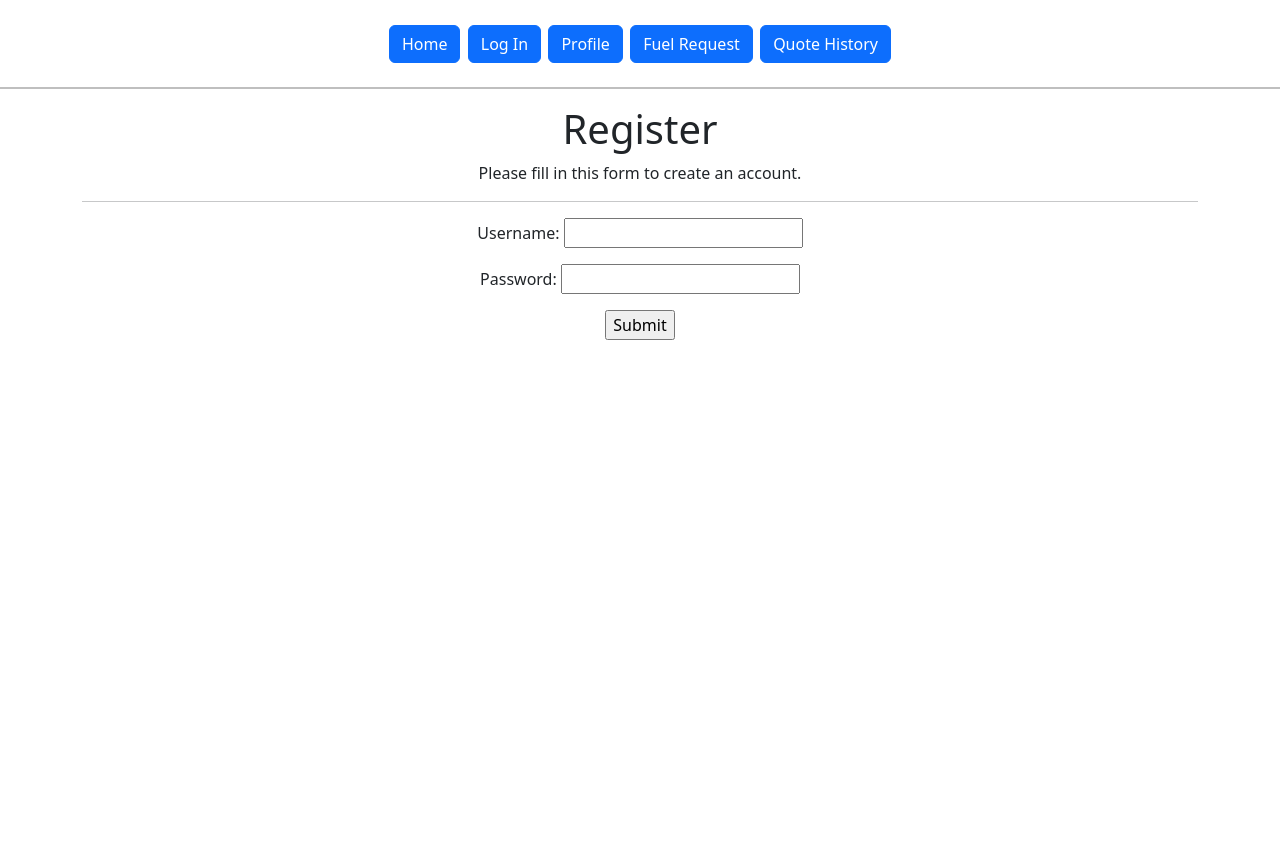
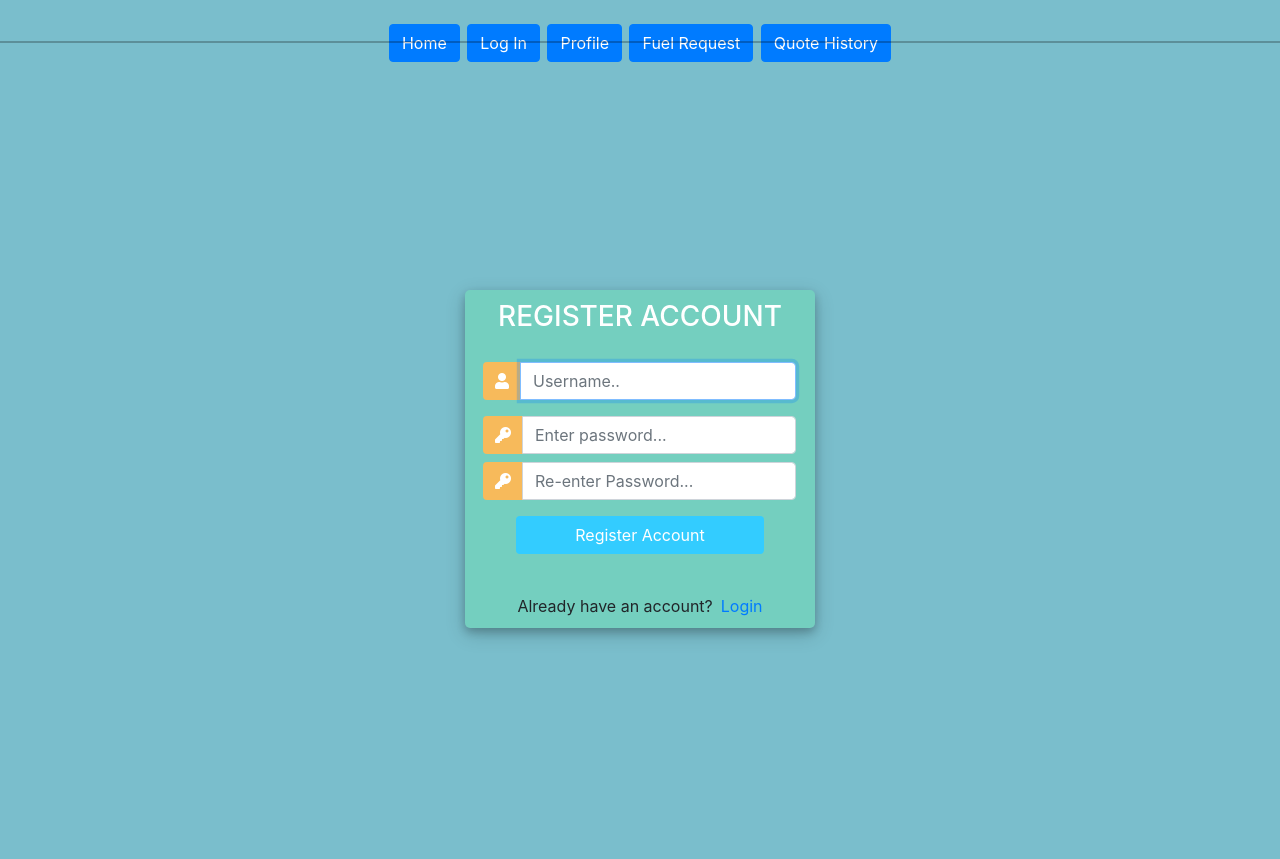
Before and after one commit to Aarr0w/COSC-4353-Group-17, a Django app: page /login/registration in a window 1280 px wide. Before the commit the page ends 340 px from the top, so only its background shows below. Run offline with Django 4.2, Linux system fonts and the light colour scheme; some libraries are stand-ins or nearby versions.

Commit message:
Connected login and registration to back end

```diff
--- a/quotes/forms.py
+++ b/quotes/forms.py
@@ -1,8 +1,11 @@
 # import the standard Django Model
 # from built-in library
 from django.db import models
+from django.forms import ModelForm
+from django.contrib.auth.forms import UserCreationForm
+from django.contrib.auth.models import User
 from django import forms
-from .models import User,Quote,Register, Quote_History
+from .models import Quote,Register, Quote_History
 
 
 class DateInput(forms.DateInput):
@@ -24,10 +27,11 @@ class FuelRequestForm(forms.ModelForm):
             'delivery_date': DateInput(),
         }
         #exclude = ['date_created', 'quote_amount']
-class LoginRegistration(forms.ModelForm):
+class LoginRegistration(UserCreationForm):
      class Meta:
-        model = Register
-        fields = "__all__"
+        model = User
+        #fields = "username", "password"
+        fields = ['username','password1','password2']
 class FuelRequestHistory(forms.ModelForm):
      class Meta:
           model = Quote_History
--- a/quotes/templates/login_reg.html
+++ b/quotes/templates/login_reg.html
@@ -4,15 +4,138 @@ New User Registration
 {% endblock %}
 {%block content %}
 
-<center>
-<form action="" method="post">
-    <div class="container">
-        <h1>Register</h1>
-        <p>Please fill in this form to create an account.</p>
-        <hr>
-    {%csrf_token%}
-    {{form.as_p}}
-    <input type="submit">
-</form>
-</center>
+<!DOCTYPE html>
+<html>
+
+<head>
+	<title>Login</title>
+	<link rel="stylesheet" href="https://stackpath.bootstrapcdn.com/bootstrap/4.1.3/css/bootstrap.min.css" integrity="sha384-MCw98/SFnGE8fJT3GXwEOngsV7Zt27NXFoaoApmYm81iuXoPkFOJwJ8ERdknLPMO" crossorigin="anonymous">
+	<script src="https://ajax.googleapis.com/ajax/libs/jquery/3.3.1/jquery.min.js"></script>
+	<link rel="stylesheet" href="https://use.fontawesome.com/releases/v5.6.1/css/all.css" integrity="sha384-gfdkjb5BdAXd+lj+gudLWI+BXq4IuLW5IT+brZEZsLFm++aCMlF1V92rMkPaX4PP" crossorigin="anonymous">
+
+	<style>
+		body,
+		html {
+			margin: 0;
+			padding: 0;
+			height: 100%;
+			background: #7abecc !important;
+		}
+		.user_card {
+			width: 350px;
+			margin-top: auto;
+			margin-bottom: auto;
+			background: #74cfbf;
+			position: relative;
+			display: flex;
+			justify-content: center;
+			flex-direction: column;
+			padding: 10px;
+			box-shadow: 0 4px 8px 0 rgba(0, 0, 0, 0.2), 0 6px 20px 0 rgba(0, 0, 0, 0.19);
+			-webkit-box-shadow: 0 4px 8px 0 rgba(0, 0, 0, 0.2), 0 6px 20px 0 rgba(0, 0, 0, 0.19);
+			-moz-box-shadow: 0 4px 8px 0 rgba(0, 0, 0, 0.2), 0 6px 20px 0 rgba(0, 0, 0, 0.19);
+			border-radius: 5px;
+
+		}
+
+		.form_container {
+			margin-top: 20px;
+		}
+
+		#form-title{
+			color: #fff;
+		}
+		.login_btn {
+			width: 100%;
+			background: #33ccff !important;
+			color: white !important;
+		}
+		.login_btn:focus {
+			box-shadow: none !important;
+			outline: 0px !important;
+		}
+		.login_container {
+			padding: 0 2rem;
+		}
+		.input-group-text {
+			background: #f7ba5b !important;
+			color: white !important;
+			border: 0 !important;
+			border-radius: 0.25rem 0 0 0.25rem !important;
+		}
+		.input_user,
+		.input_pass:focus {
+			box-shadow: none !important;
+			outline: 0px !important;
+		}
+
+	</style>
+
+</head>
+<body>
+	<div class="container h-100">
+		<div class="d-flex justify-content-center h-100">
+			<div class="user_card">
+				<div class="d-flex justify-content-center">
+					<h3 id="form-title">REGISTER ACCOUNT</h3>
+				</div>
+				<div class="d-flex justify-content-center form_container">
+
+					<form method="POST" action="">
+                        {%csrf_token%}
+						<div class="input-group mb-3">
+							<div class="input-group-append">
+								<span class="input-group-text"><i class="fas fa-user"></i></span>
+							</div>
+							{{form.username}}
+						</div>
+
+						<div class="input-group mb-2">
+							<div class="input-group-append">
+								<span class="input-group-text"><i class="fas fa-key"></i></span>
+							</div>
+							{{form.password1}}
+						</div>
+						<div class="input-group mb-2">
+							<div class="input-group-append">
+								<span class="input-group-text"><i class="fas fa-key"></i></span>
+							</div>
+							{{form.password2}}
+						</div>
+
+				   		<div class="d-flex justify-content-center mt-3 login_container">
+				 			<input class="btn login_btn" type="submit" value="Register Account">
+				   		</div>
+					</form>
+				</div>
+                {{form.errors}}
+				<div class="mt-4">
+					<div class="d-flex justify-content-center links">
+						Already have an account? <a href="{% url 'login' %}" class="ml-2">Login</a>
+					</div>
+				</div>
+			</div>
+		</div>
+	</div>
+	<script>
+						/* Because i didnt set placeholder values in forms.py they will be set here using vanilla Javascript
+		//We start indexing at one because CSRF_token is considered and input field
+		 */
+
+		//Query All input fields
+		var form_fields = document.getElementsByTagName('input')
+		form_fields[1].placeholder='Username..';
+		//form_fields[2].placeholder='Email..';
+		form_fields[2].placeholder='Enter password...';
+		form_fields[3].placeholder='Re-enter Password...';
+
+
+		for (var field in form_fields){
+			form_fields[field].className += ' form-control'
+		}
+	</script>
+</body>
+</html>
+
+
 {%endblock%}
--- a/quotes/views.py
+++ b/quotes/views.py
@@ -1,6 +1,7 @@
 from django.shortcuts import render, redirect
 from django.contrib.auth import login, authenticate
 from django.contrib.auth.forms import UserCreationForm
+from django.contrib.auth import authenticate,login, logout
 from django.http import HttpRequest
 from .forms import CustomerForm, FuelRequestForm, LoginRegistration, FuelRequestHistory
 
@@ -28,22 +29,26 @@ def profile(request):
 
 def login_view(request):
     if request.method == 'POST':
-        username = request.POST['username']
-        password = request.POST['password']
-        user = authenticate(request, username = username, password = password )
+        username = request.POST.get('username')
+        password = request.POST.get('password')
+        user = authenticate(request, username = username, password = password)
         if user is not None:
             login(request, user)
-            return redirect('ho')
+            return redirect('home')
         else:
             pass
     return render(request, 'login.html')
 
 def login_register(request):
+    #form = UserCreationForm()
     form = LoginRegistration()
     if request.method == 'POST':
+        #form = UserCreationForm(request.POST)
+
         form = LoginRegistration(request.POST)
         if form.is_valid():
             form.save()
+            return redirect('login')
     context = {'form': form}
     return render(request, 'login_reg.html', context)
 
```
Also changed, not shown: quotes/templates/login.html (+118 -27 lines), db.sqlite3.
